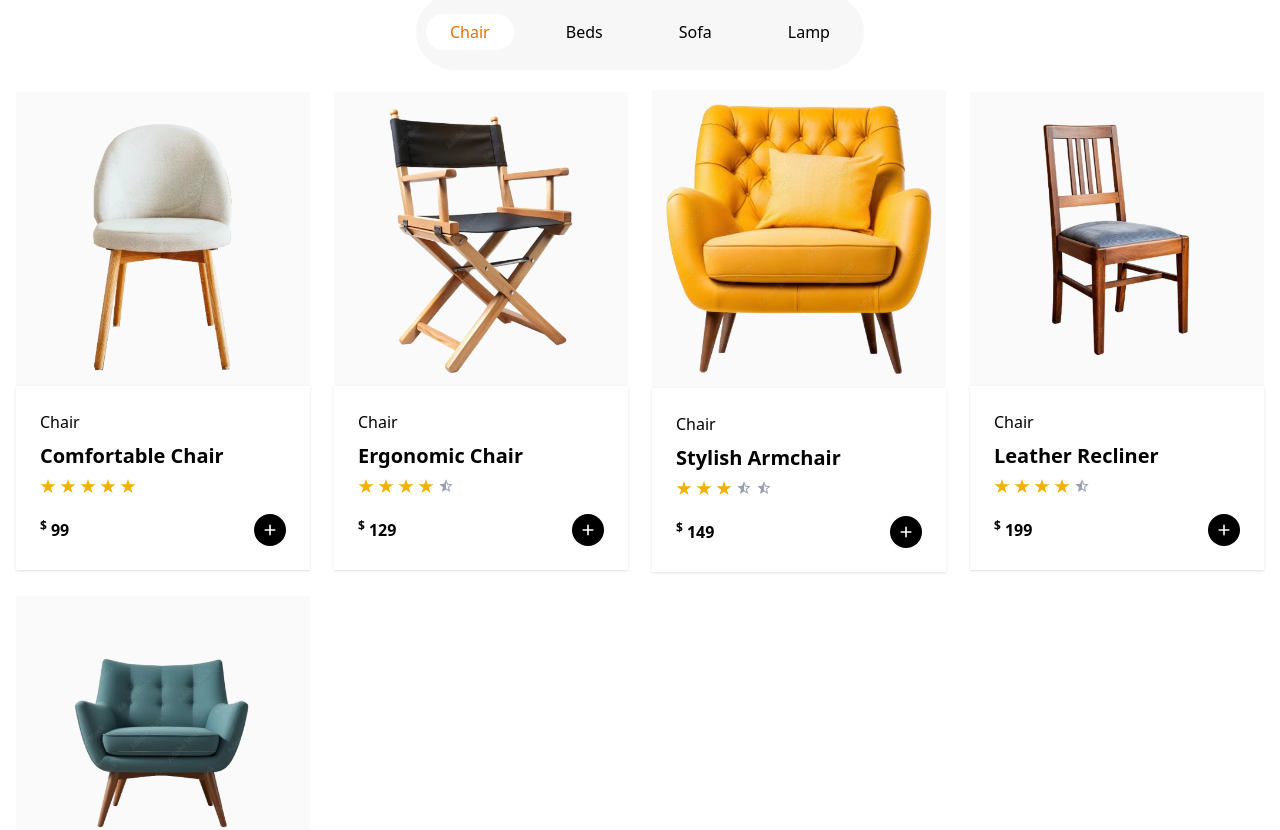
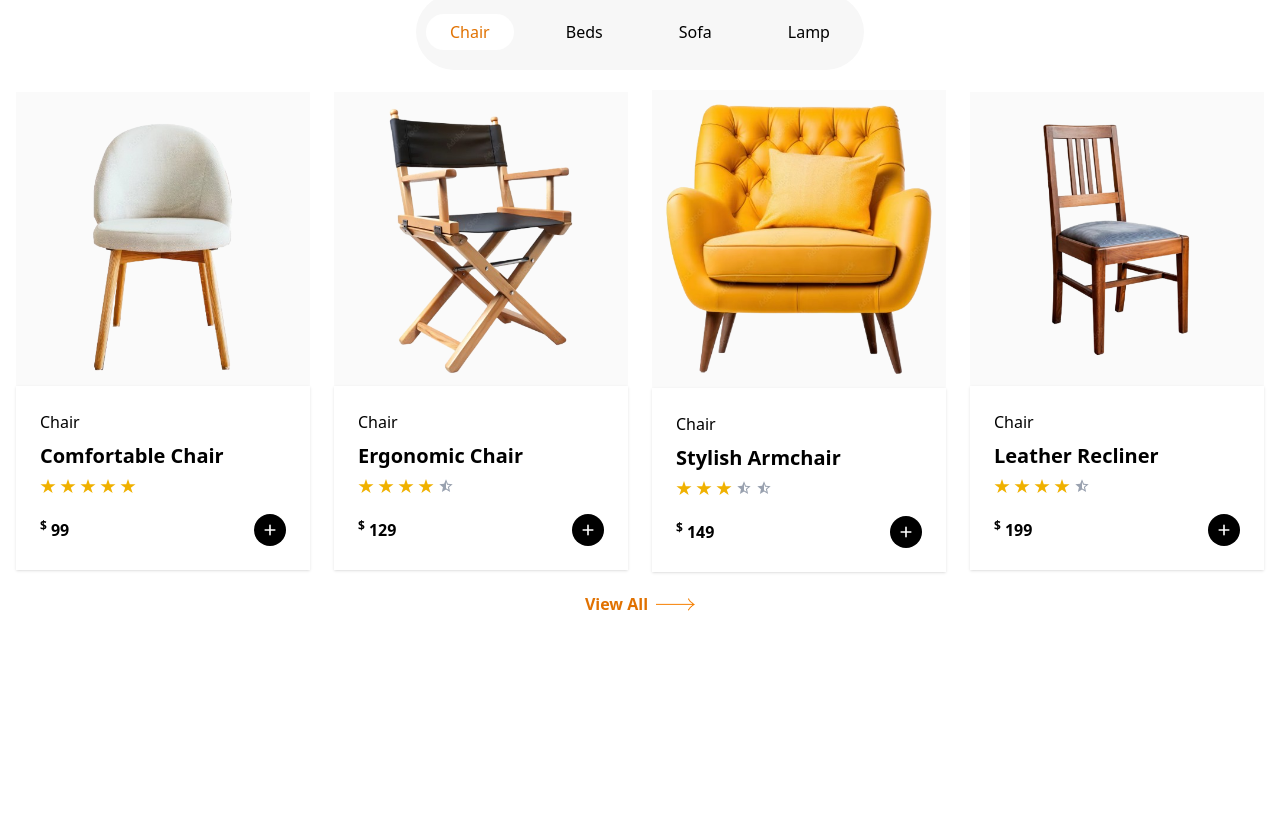
Before and after one commit to dev-shamim84/Panto--Furniture-LandingPage, a React (Vite) app: page / in a window 1280 px wide. Shown: the part 1322-2152 px from the top of the page. After the commit the page ends 1982 px from the top, so only its background shows below. Built offline with nearby package versions, Linux system fonts and the light colour scheme.

Commit message:
implement futionality show more button

```diff
--- a/src/Components/Products/Products.jsx
+++ b/src/Components/Products/Products.jsx
@@ -1,13 +1,17 @@
 import { products } from "../../Utility/Product";
 import ProductCard from "../Productgrid/ProductCard";
 import { useState } from "react";
-
+import btnIcon from "../../assets/button-icon.png";
 const Products = ({ headline }) => {
   const categories = ["Chair", "Beds", "Sofa", "Lamp"];
   const [selectCategory, setSelectCategory] = useState("Chair");
+  const [visiableProducs, setVisiableProducs] = useState(4);
   const fiiterdCategory = products.filter(
     (product) => product.category === selectCategory
   );
+  const handleVisiableProducts = () => {
+    setVisiableProducs((prev) => prev + 4);
+  };
   return (
     <div className="container mx-auto px-4 py-6">
       <div className="text-4xl font-bold text-center my-8">
@@ -17,7 +21,10 @@ const Products = ({ headline }) => {
         <div className="flex flex-col sm:flex-row md:justify-between items-center justify-center gap-4">
           {categories.map((category) => (
             <button
-              onClick={() => setSelectCategory(category)}
+              onClick={() => {
+                setSelectCategory(category);
+                setVisiableProducs(4);
+              }}
               className={`py-1.5 sm:px-6 rounded-full hover:bg-amber-600 hover:text-white transition-colors cursor-pointer ${
                 selectCategory === category
                   ? "bg-white text-amber-600"
@@ -32,9 +39,21 @@ const Products = ({ headline }) => {
       </div>
       {/* products grid */}
       <div className="grid grid-cols-1 sm:grid-cols-2 md:grid-cols-2 lg:grid-cols-4 items-center gap-6">
-        {fiiterdCategory.map((product) => (
+        {fiiterdCategory.slice(0, visiableProducs).map((product) => (
           <ProductCard key={product.id} product={product} />
         ))}
+      </div>
+      <div>
+        {visiableProducs < fiiterdCategory.length && (
+          <div className="flex justify-center items-center my-5">
+            <button
+              onClick={handleVisiableProducts}
+              className="flex gap-2 items-center text-base font-bold text-amber-600"
+            >
+              View All <img src={btnIcon} alt="btn-icon" />
+            </button>
+          </div>
+        )}
       </div>
     </div>
   );
```
